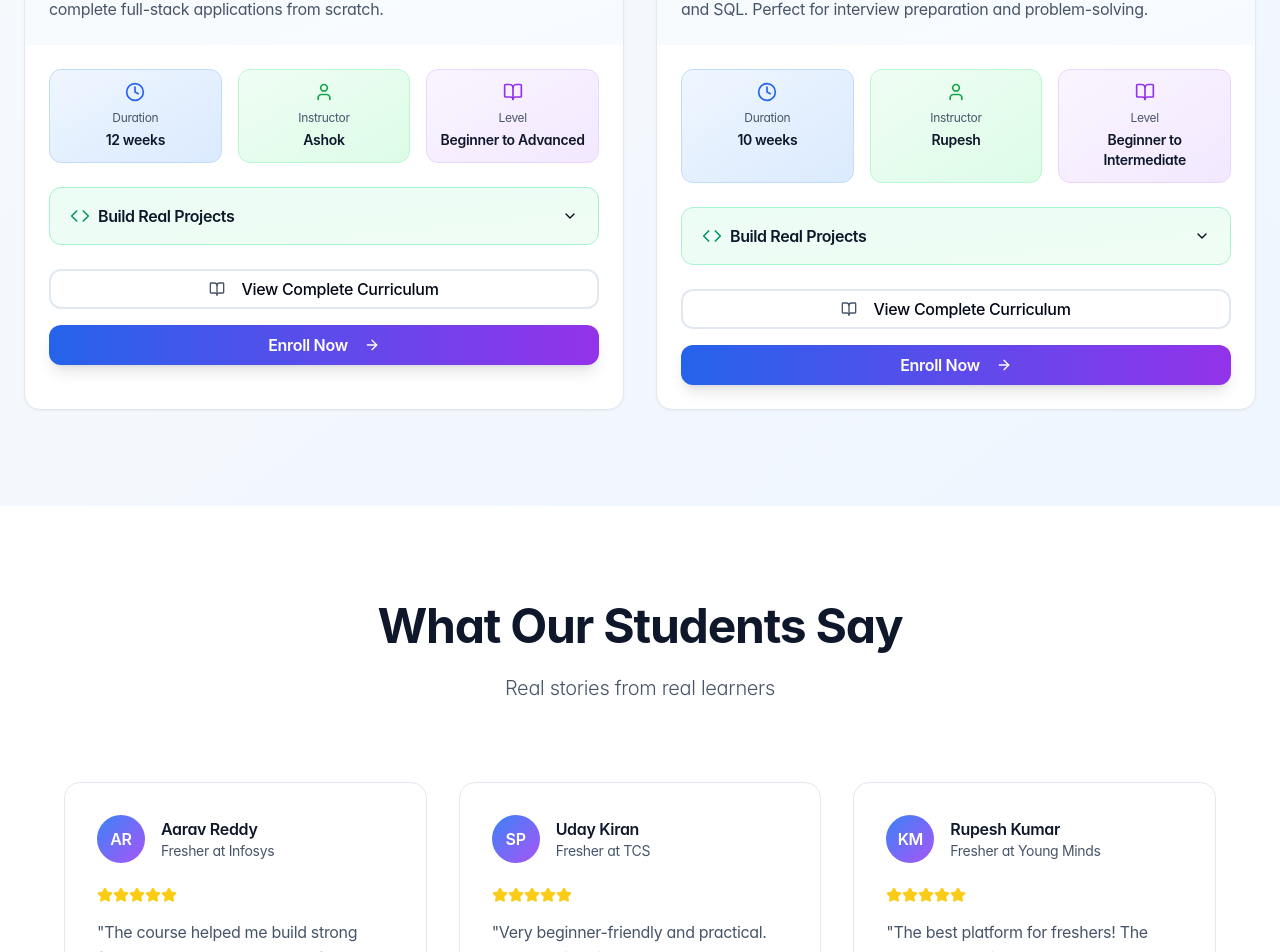
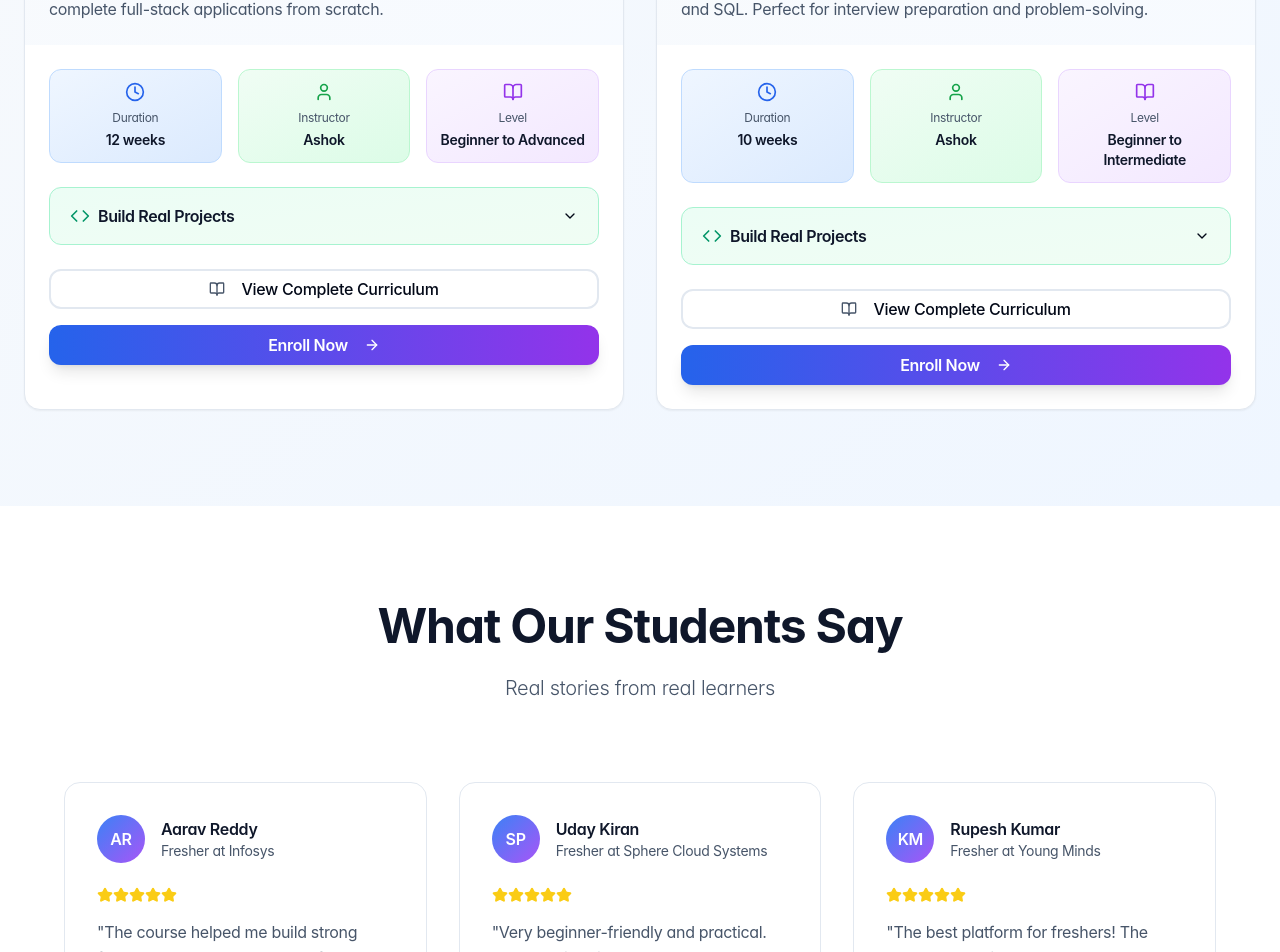
Before and after one commit to AdurintiAshok/instant-course-access, a React (Vite) app: page / in a window 1280 px wide. Shown: the part 1960-2912 px from the top of the page. Built offline with nearby package versions, Linux system fonts and the light colour scheme.

Commit message:
name changes

```diff
--- a/src/data/courses.ts
+++ b/src/data/courses.ts
@@ -101,7 +101,7 @@ export const courses: Course[] = [
     category: "Programming",
     duration: "10 weeks",
     price: "1499",
-    instructor: "Rupesh",
+    instructor: "Ashok",
     level: "Beginner to Intermediate",
     projects: [
       "Develop a library management system with Python OOP",
--- a/src/pages/Index.tsx
+++ b/src/pages/Index.tsx
@@ -234,7 +234,7 @@ const Index = () => {
               },
               {
                 name: "Uday Kiran",
-                role: "Fresher at TCS",
+                role: "Fresher at Sphere Cloud Systems",
                 content: "Very beginner-friendly and practical. The exercises improved my problem-solving skills and the guidance was amazing throughout.",
                 rating: 5,
                 avatar: "SP"
```
